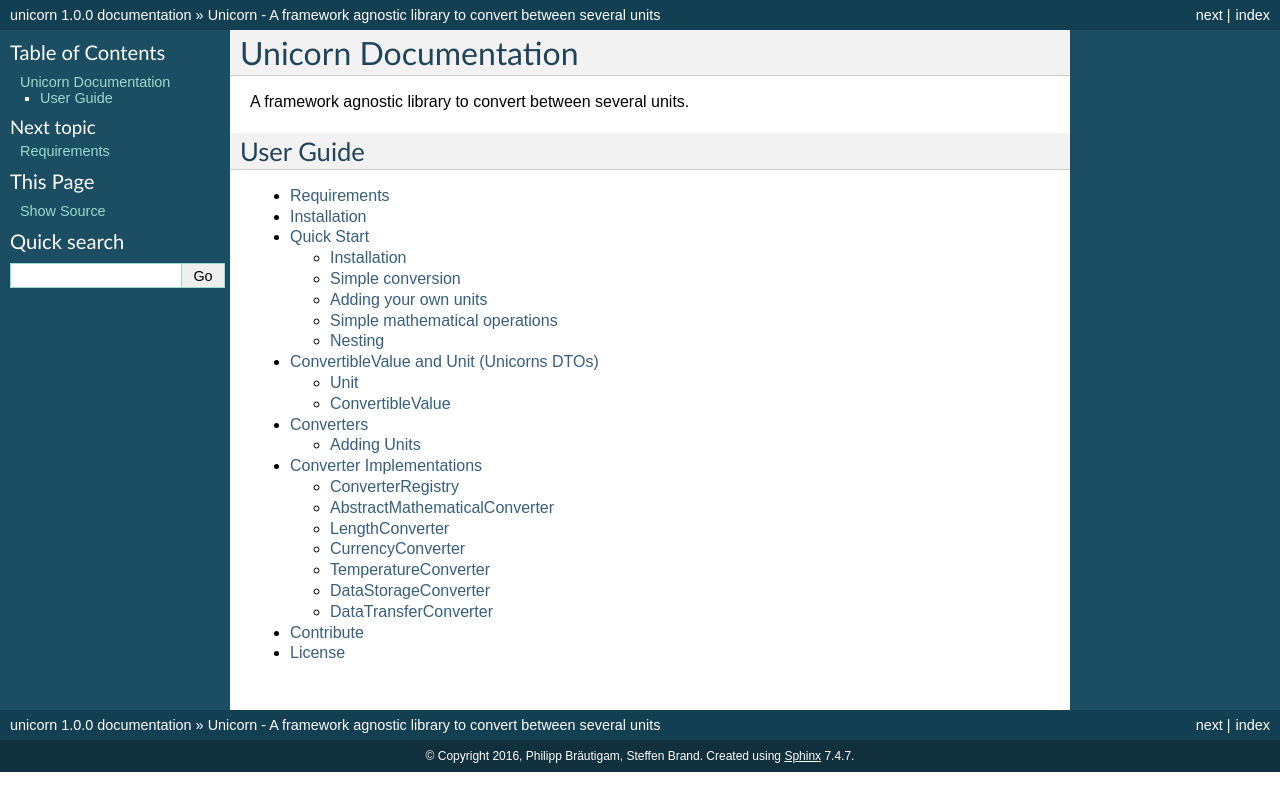
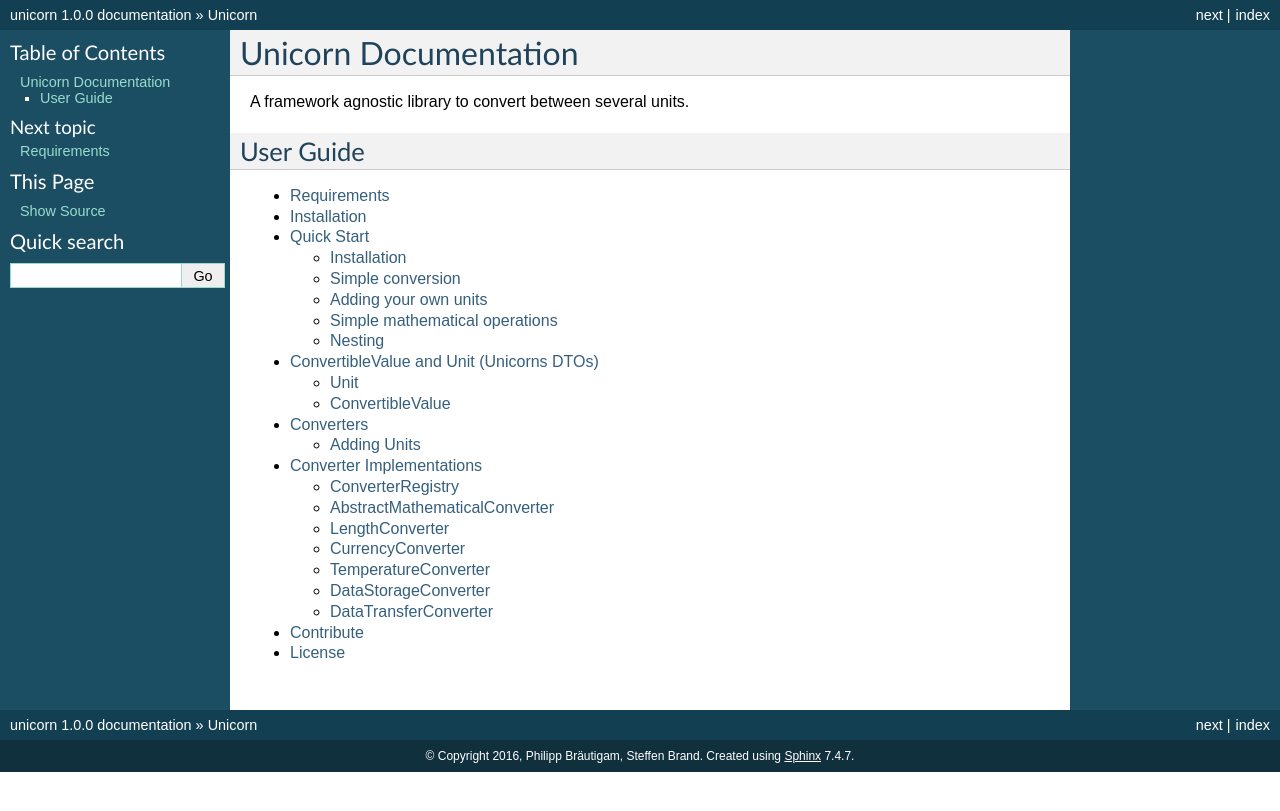
Before and after one commit to xyNNN/unicorn, a Sphinx documentation site: the page built from docs/source/index.rst, in a window 1280 px wide. Shown: the top 811 px of the page. Built offline with Sphinx 7.4.7, drawn with Linux system fonts in a browser that asks for light colours.

Commit message:
working on converters.rst

```diff
--- a/docs/source/convertible-value-unit.rst
+++ b/docs/source/convertible-value-unit.rst
@@ -1,4 +1,4 @@
-.. title:: ConvertibleValue and Unit (Unicorns DTOs)
+.. title:: ConvertibleValue and Unit
 
 =========================================
 ConvertibleValue and Unit (Unicorns DTOs)
--- a/docs/source/index.rst
+++ b/docs/source/index.rst
@@ -1,4 +1,4 @@
-.. title:: Unicorn - A framework agnostic library to convert between several units
+.. title:: Unicorn
 
 =====================
 Unicorn Documentation
```
